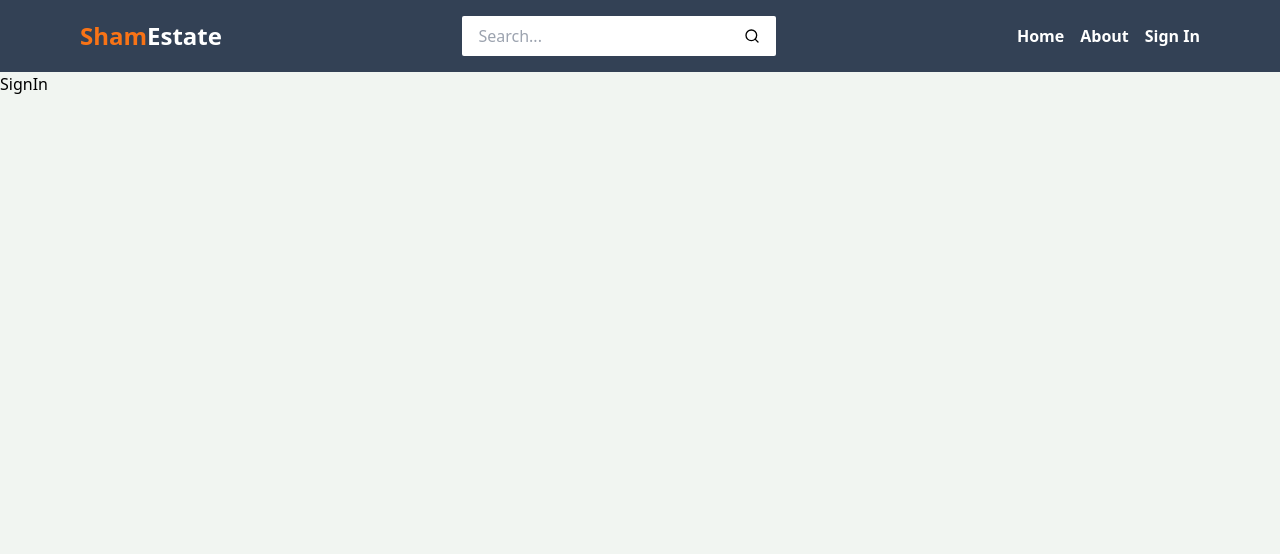
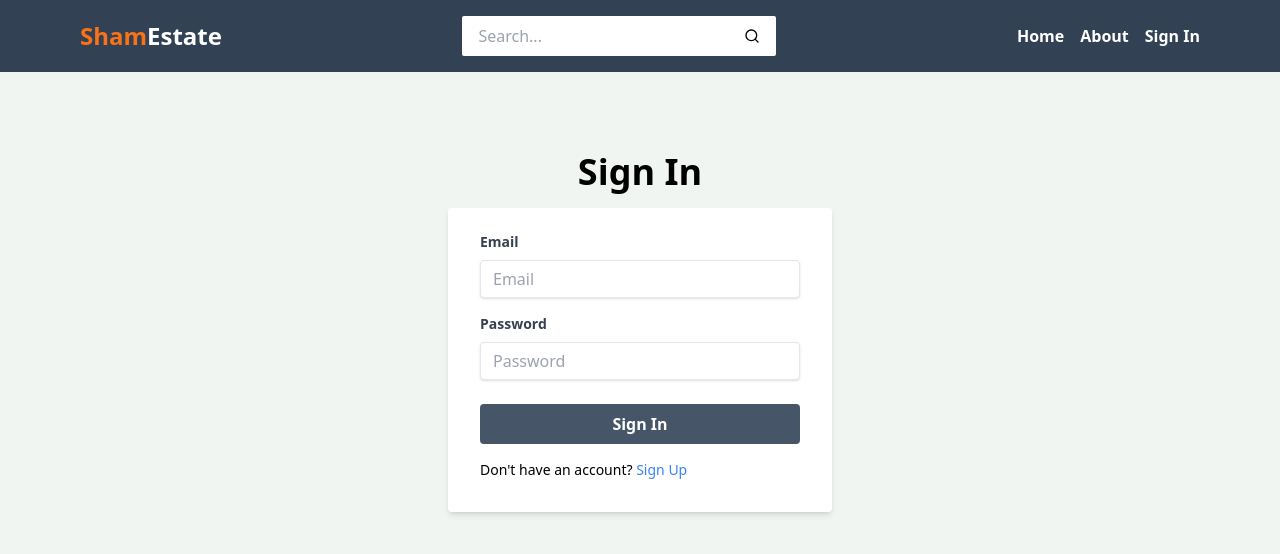
Before and after one commit to ShamiulIslam388/pbl-mern-real-estate, a React (Vite) app in the folder client/: page /sign-in in a window 1280 px wide. Shown: the top 554 px of the page. Built offline with nearby package versions, Linux system fonts and the light colour scheme.

Commit message:
create sign in functionality in frontend

```diff
--- a/client/src/pages/SignIn.jsx
+++ b/client/src/pages/SignIn.jsx
@@ -1,5 +1,108 @@
-import React from "react";
+import React, { useState } from "react";
+import { Link, useNavigate } from "react-router-dom";
 
-export default function SignIn() {
-  return <div>SignIn</div>;
-}
+const SignIn = () => {
+  const [formData, setFormData] = useState({
+    email: "",
+    password: "",
+  });
+  const [loading, setLoading] = useState(false);
+  const [error, setError] = useState("");
+  const navigate = useNavigate();
+
+  const handleChange = (e) => {
+    setFormData({
+      ...formData,
+      [e.target.name]: e.target.value,
+    });
+  };
+
+  const handleSubmit = async (e) => {
+    e.preventDefault();
+    setLoading(true);
+    try {
+      const response = await fetch("/api/auth/signin", {
+        method: "POST",
+        headers: {
+          "Content-Type": "application/json",
+        },
+        body: JSON.stringify(formData),
+      });
+      const data = await response.json();
+      if (data.success === false) {
+        setError(data.message);
+        setLoading(false);
+        return;
+      }
+      navigate("/");
+    } catch (error) {
+      setLoading(false);
+      setError(error.message);
+    }
+  };
+
+  return (
+    <div className="flex flex-col space-y-4 items-center justify-center h-full">
+      <h2 className="text-4xl font-semibold mt-20">Sign In</h2>
+      <form
+        className="bg-white shadow-md rounded px-8 pt-6 pb-8 m-4 sm:w-96 h-fit"
+        onSubmit={handleSubmit}
+      >
+        <div className="mb-4">
+          <label
+            className="block text-gray-700 text-sm font-bold mb-2"
+            htmlFor="email"
+          >
+            Email
+          </label>
+          <input
+            className="shadow appearance-none border rounded w-full py-2 px-3 text-gray-700 leading-tight focus:outline-none focus:shadow-outline"
+            id="email"
+            type="email"
+            placeholder="Email"
+            name="email"
+            value={formData.email}
+            onChange={handleChange}
+          />
+        </div>
+        <div className="mb-6">
+          <label
+            className="block text-gray-700 text-sm font-bold mb-2"
+            htmlFor="password"
+          >
+            Password
+          </label>
+          <input
+            className="shadow appearance-none border rounded w-full py-2 px-3 text-gray-700 leading-tight focus:outline-none focus:shadow-outline"
+            id="password"
+            type="password"
+            placeholder="Password"
+            name="password"
+            value={formData.password}
+            onChange={handleChange}
+          />
+        </div>
+        <div className="flex items-center justify-between">
+          <button
+            disabled={loading}
+            className="w-full bg-slate-600 hover:bg-slate-700 text-white font-bold py-2 px-4 rounded focus:outline-none focus:shadow-outline"
+            type="submit"
+          >
+            {loading ? "Loading..." : "Sign In"}
+          </button>
+        </div>
+        <div className="mt-4 text-left">
+          <p className="text-sm">
+            Don't have an account?{" "}
+            <Link to="/sign-up" className="text-blue-500">
+              Sign Up
+            </Link>
+          </p>
+        </div>
+        {error && <div className="text-xs text-red-500 my-2.5">{error}</div>}
+      </form>
+    </div>
+  );
+};
+
+export default SignIn;
```
